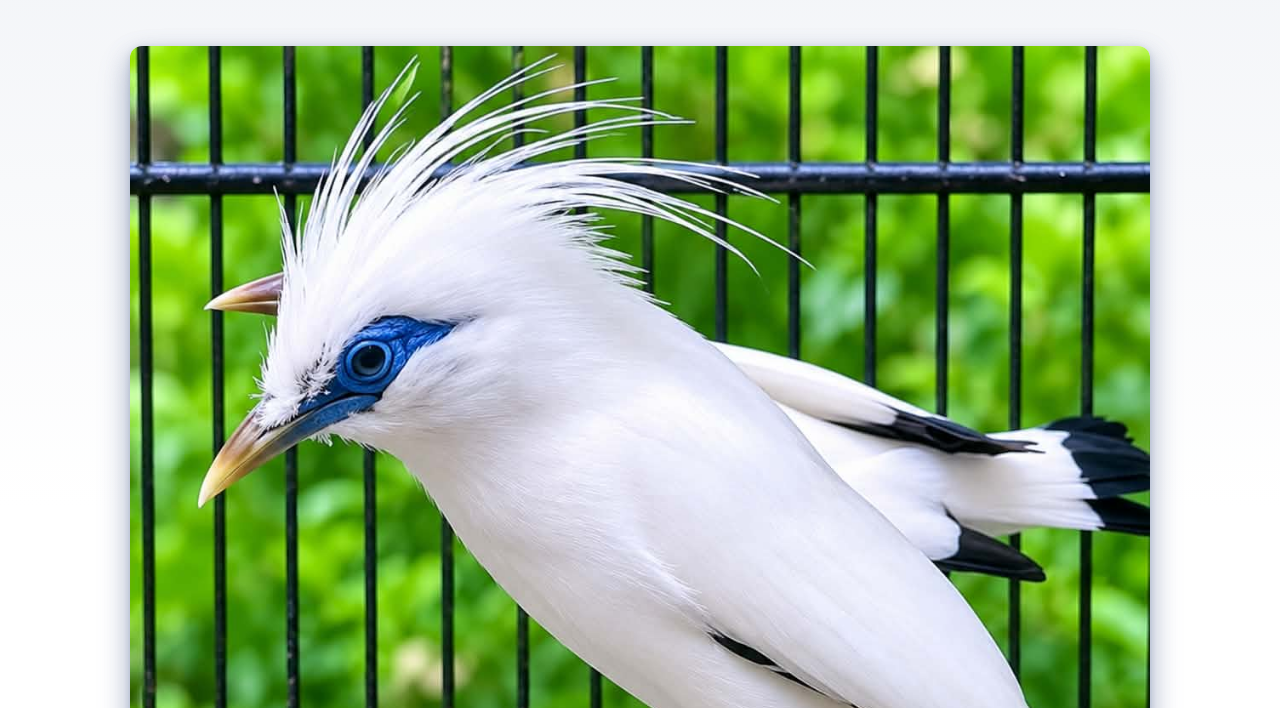
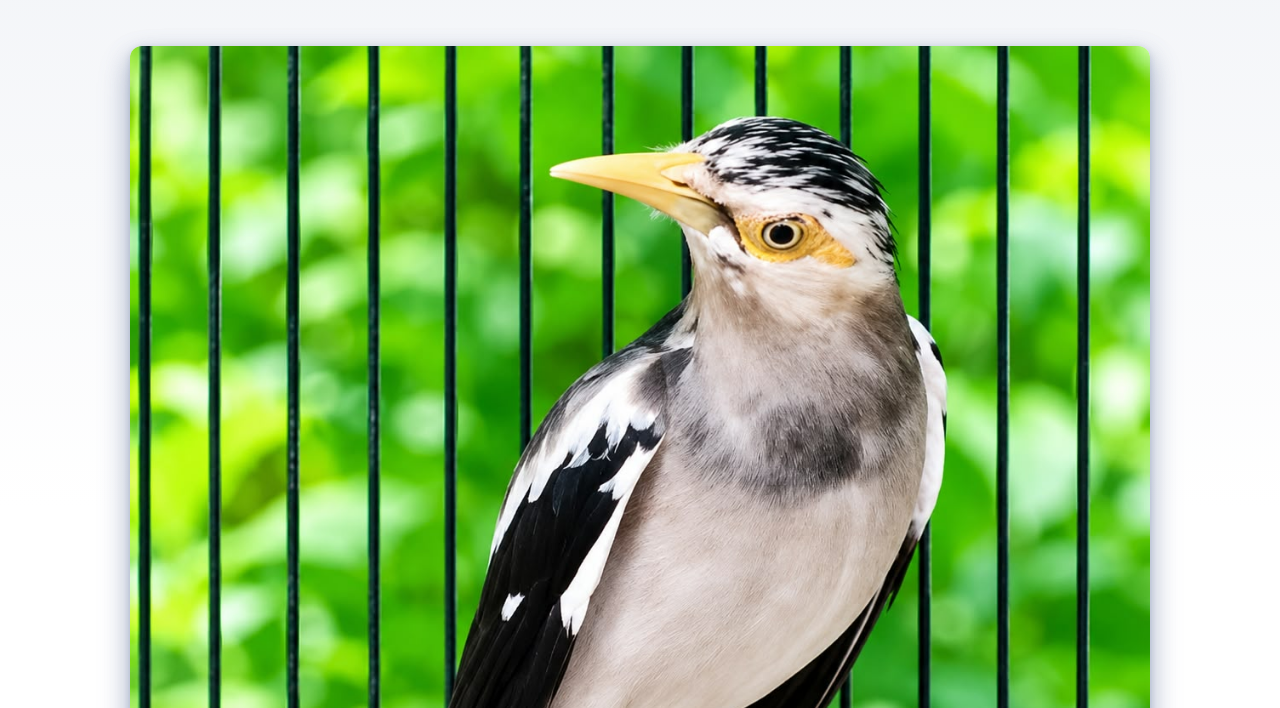
Before and after one commit to dhikajalaksurenbali/blog-burung, an Astro site: page /burung/jalak-hybrid-suren-x-putih-ready in a window 1280 px wide. Shown: the part 92-800 px from the top of the page. Built offline with nearby package versions, Linux system fonts and the light colour scheme; Astro itself is replaced by a stand-in of ours.

Commit message:
Perbaiki gambar artikel Jalak Hybrid Suren X Putih Ready

```diff
--- a/src/content/blog/jalak-hybrid-suren-x-putih-ready.md
+++ b/src/content/blog/jalak-hybrid-suren-x-putih-ready.md
@@ -2,7 +2,7 @@
 title: "Jalak Hybrid Suren X Putih Ready"
 description: "Jalak Hybrid Suren X Putih Ready"
 pubDate: "Nov 21 2026"
-heroImage: "/IMG-20261120-WA0029.jpg"
+heroImage: "/IMG-20261120-WA0027.jpg"
 ---
 
 👉 stok 2 ekor
```
